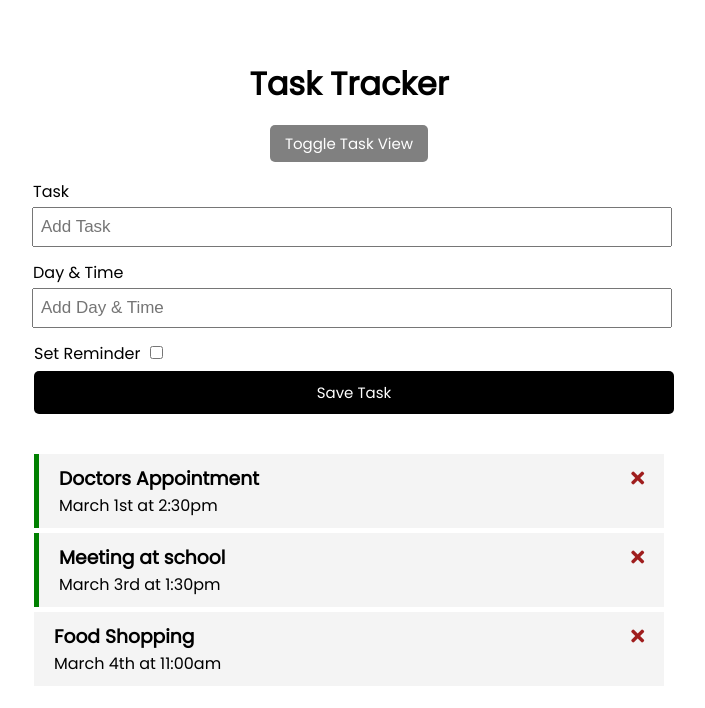
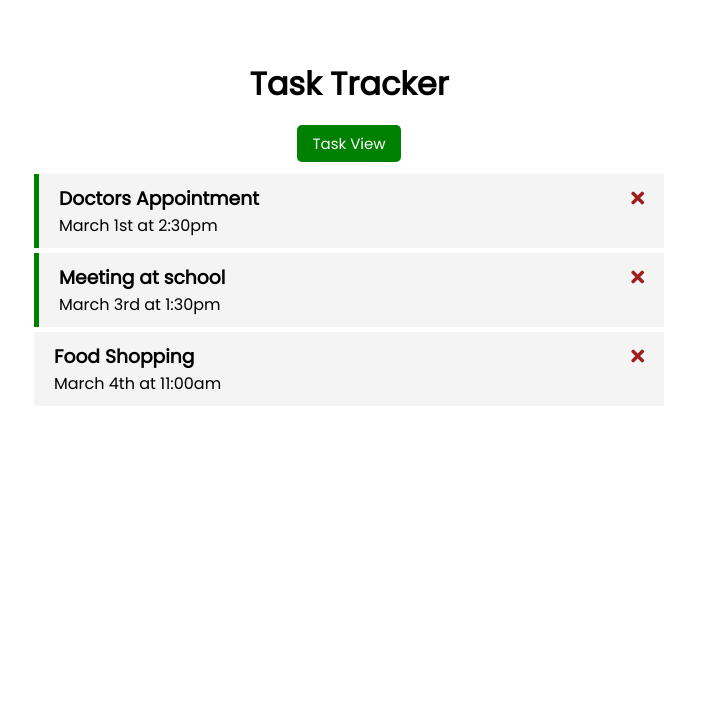
Before and after one commit to Puwya/Vue.js, a Vue app in the folder Vue-Crash-Course/crash-todo/: page / in a window 1280 px wide. Shown: the top 708 px of the page, without its empty margins (291-996 px from the left). Built offline with nearby package versions, Linux system fonts and the light colour scheme.

Commit message:
added button functionality

```diff
--- a/Vue-Crash-Course/crash-todo/src/App.vue
+++ b/Vue-Crash-Course/crash-todo/src/App.vue
@@ -1,8 +1,11 @@
 <template>
   <div class="container">
     <Header title="Task Tracker" ></Header>
-    <Button @toggle-task-view="toggleTaskView" color="grey" text="Toggle Task View"></Button>
-    <div v-if="toggleAddTask">
+    <Button
+      @btn-click="toggleTaskView" :color="taskView ? 'grey' : 'green'"
+      :text="taskView ? 'Close Task View' : 'Task View'"
+    ></Button>
+    <div v-if="taskView">
       <AddTask @add-task="addTask" />
     </div>
     <Tasks
@@ -29,12 +32,13 @@ export default {
   data() {
     return {
       tasks: [],
-      toggleAddTask: true,
+      taskView: false,
+      color: 'green',
     }
   },
   methods: {
     toggleTaskView() {
-      this.toggleAddTask = !this.toggleAddTask;
+      this.taskView = !this.taskView;
     },
     addTask(task) {
       this.tasks = [...this.tasks, task];
--- a/Vue-Crash-Course/crash-todo/src/components/Button.vue
+++ b/Vue-Crash-Course/crash-todo/src/components/Button.vue
@@ -13,7 +13,7 @@ export default {
   },
   methods: {
     handleClick() {
-      this.$emit('toggle-task-view');
+      this.$emit('btn-click');
     }
   }
 }
```
